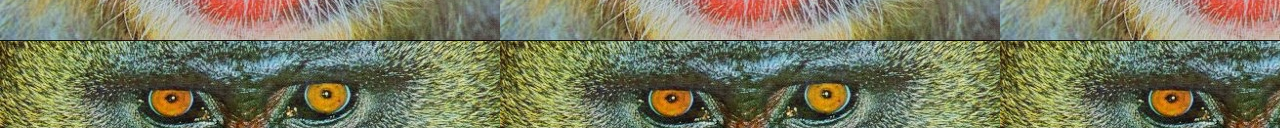
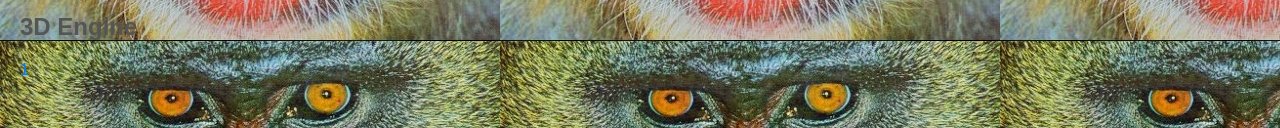
Before and after one commit to banditboogaloo/tester, a plain HTML site: page index.html in a window 1280 px wide. Shown: the part 459-587 px from the top of the page. Drawn offline with Linux system fonts and the light colour scheme.

Commit message:
Update index.html

```diff
--- a/index.html
+++ b/index.html
@@ -55,6 +55,12 @@
     <a href="https://banditboogaloo.com/pizza">the best one (imo) 6</a><br>
     <a href="https://banditboogaloo.com/suds">7</a><br>
     <a href="https://banditboogaloo.com/pressure">8</a>
+
+  </div>
+
+      <h1>3D Engine</h1>
+    <a href="https://banditboogaloo.com/house">1</a><br>
+
   </div>
 </body>
 </html>
```
